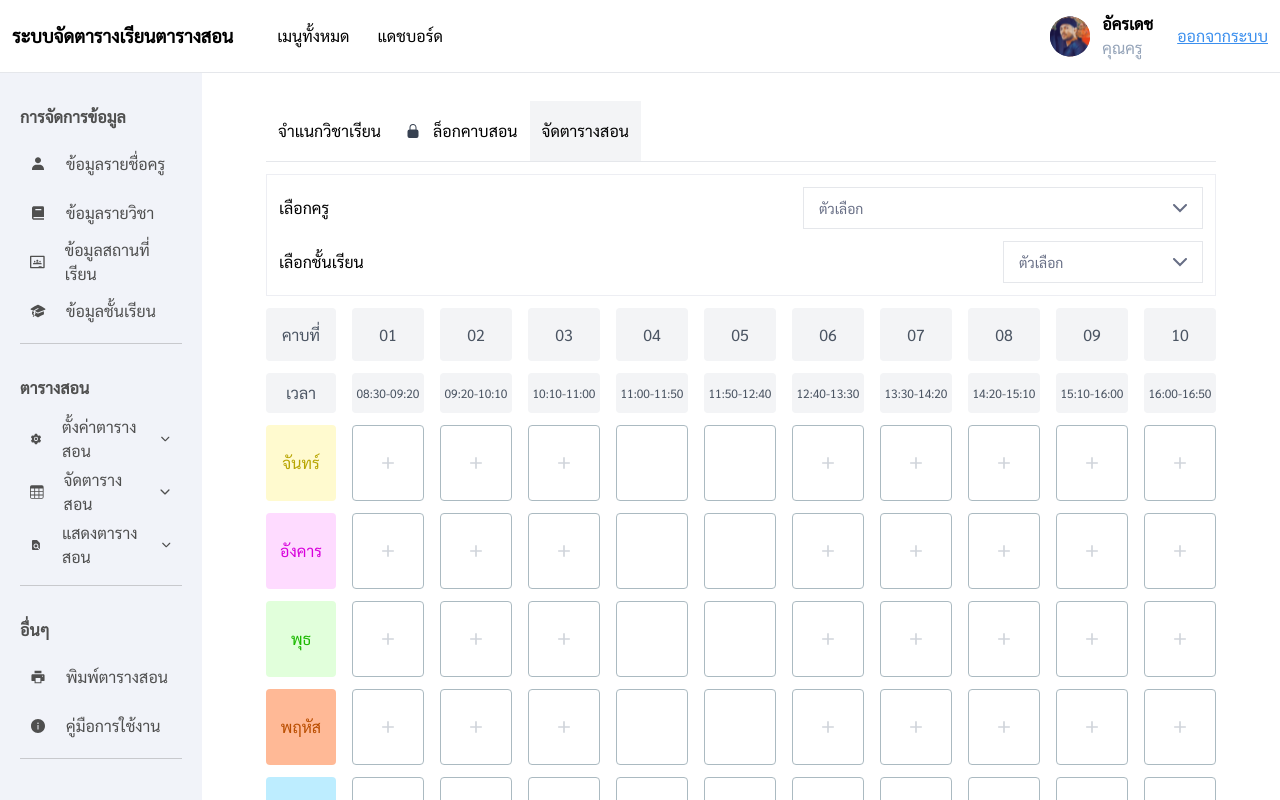
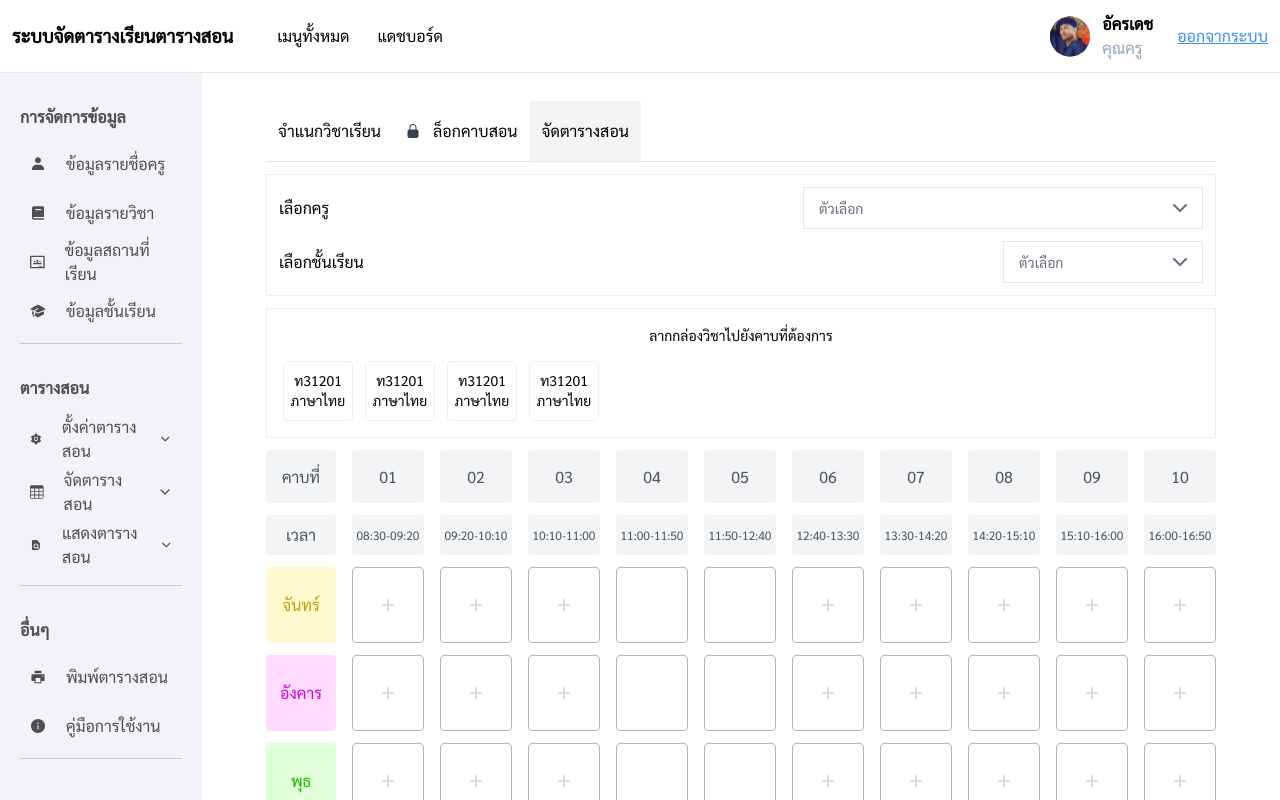
Before and after one commit to yukimura-ixa/school-timetable-senior-project, a Next.js app: page /schedule/timeslot/semester/1/arrange in a window 1280 px wide. Shown: the top 800 px of the page. Built offline with nearby package versions, Linux system fonts and the light colour scheme.

Commit message:
add subjectBox

```diff
--- /dev/null
+++ b/src/app/schedule/timeslot/semester/[semester]/arrange/component/SubjectBox.tsx
@@ -0,0 +1,33 @@
+import React from 'react'
+
+type Props = {}
+
+function SubjectBox({}: Props) {
+  return (
+    <>
+        <div className='flex flex-col w-full border border-[#EDEEF3] p-4 gap-4 text-center'>
+            <p className='text-sm'>ลากกล่องวิชาไปยังคาบที่ต้องการ</p>
+            <div className='flex w-full gap-3'>
+                <div className='flex flex-col py-2 text-sm w-[70px] h-[60px] rounded border border-[#EDEEF3] cursor-pointer select-none'>
+                    <p>ท31201</p>
+                    <p>ภาษาไทย</p>
+                </div>
+                <div className='flex flex-col py-2 text-sm w-[70px] h-[60px] rounded border border-[#EDEEF3] cursor-pointer select-none'>
+                    <p>ท31201</p>
+                    <p>ภาษาไทย</p>
+                </div>
+                <div className='flex flex-col py-2 text-sm w-[70px] h-[60px] rounded border border-[#EDEEF3] cursor-pointer select-none'>
+                    <p>ท31201</p>
+                    <p>ภาษาไทย</p>
+                </div>
+                <div className='flex flex-col py-2 text-sm w-[70px] h-[60px] rounded border border-[#EDEEF3] cursor-pointer select-none'>
+                    <p>ท31201</p>
+                    <p>ภาษาไทย</p>
+                </div>
+            </div>
+        </div>
+    </>
+  )
+}
+
+export default SubjectBox
--- a/src/app/schedule/timeslot/semester/[semester]/arrange/page.tsx
+++ b/src/app/schedule/timeslot/semester/[semester]/arrange/page.tsx
@@ -4,6 +4,7 @@ import React from 'react'
 import { HiLockClosed } from 'react-icons/hi2'
 import SelectTeacherTimetable from './component/SelectTeacherTimetable';
 import TimeSlot from './component/TimeSlot';
+import SubjectBox from './component/SubjectBox';
 
 type Props = {}
 
@@ -26,6 +27,7 @@ const ArrangeTimetable = (props: Props) => {
           </button>
         </div>
         <SelectTeacherTimetable />
+        <SubjectBox />
         <TimeSlot />
       </div>
     </>
```
